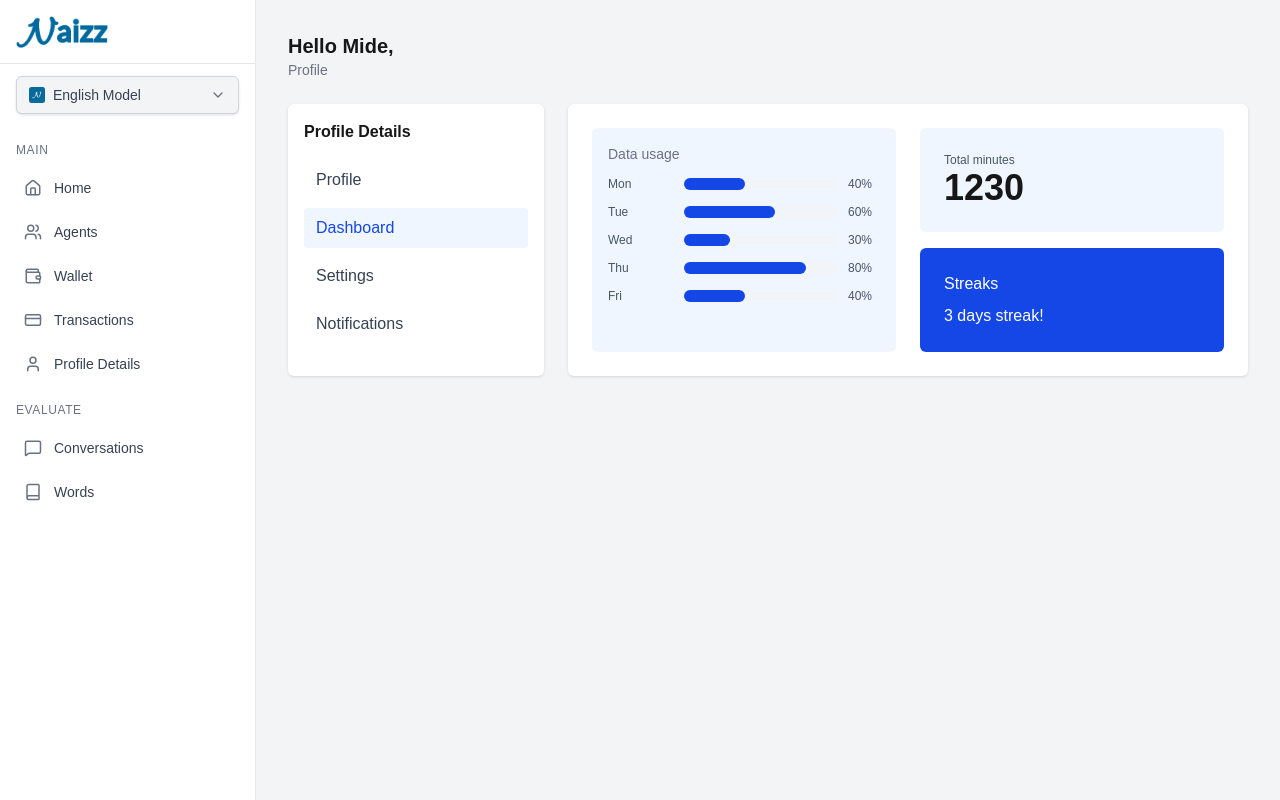
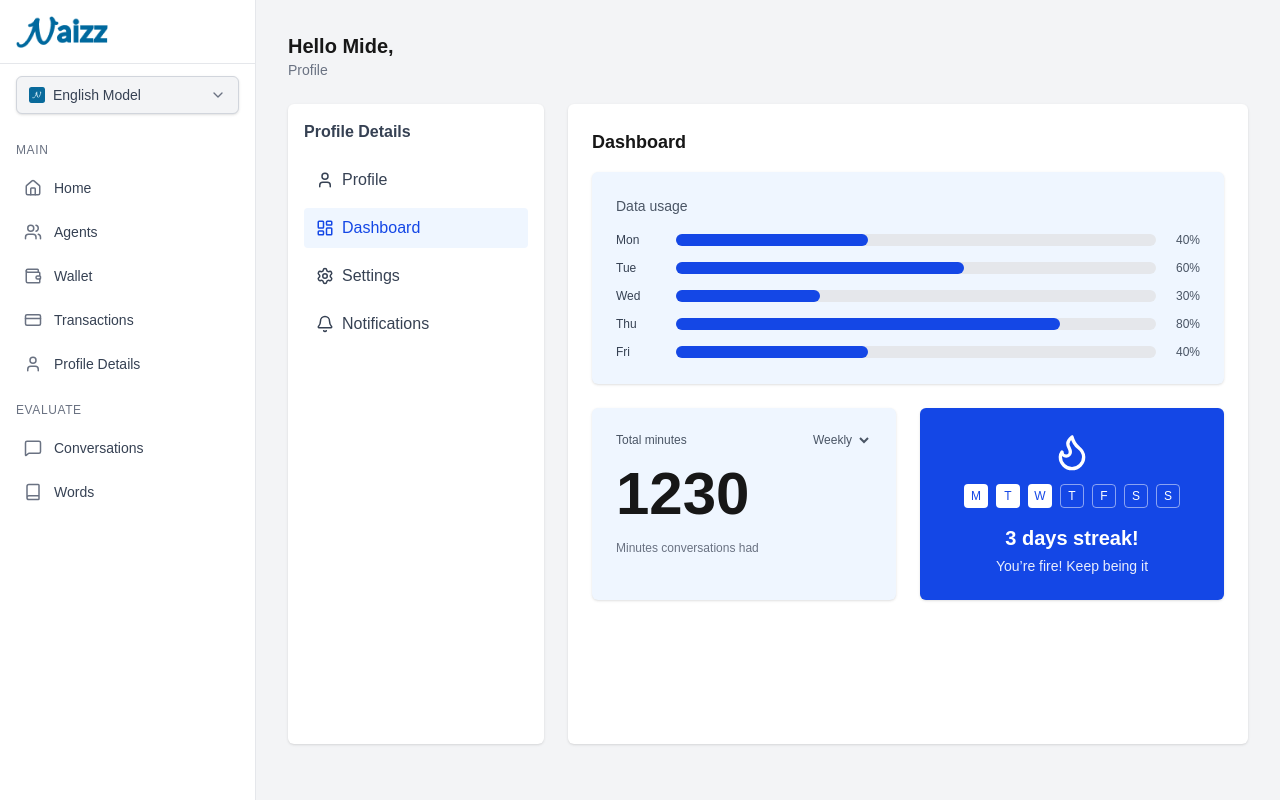
Before and after one commit to Laouroujennifer/naizz-project, a Next.js app: page /dashbord/profile/dashboard in a window 1280 px wide. Built offline with nearby package versions, Linux system fonts and the light colour scheme.

Commit message:
optimisation

```diff
--- a/app/dashbord/profile/dashboard/page.tsx
+++ b/app/dashbord/profile/dashboard/page.tsx
@@ -2,40 +2,83 @@
 import React from "react";
 import DashboardLayout from "@/components/DashboardLayout";
 import ProfileLayout from "@/components/Profile/ProfileLayout";
+import { Flame } from "lucide-react";
 
 export default function ProfileDashboard() {
   return (
     <DashboardLayout>
+      {/* Header */}
       <h1 className="text-xl font-semibold">Hello Mide,</h1>
       <p className="text-sm text-gray-500 mb-6">Profile</p>
 
       <ProfileLayout section="dashboard">
-        <div>
+        {/* Titre au-dessus */}
+        <h2 className="text-lg font-semibold mb-4">Dashboard</h2>
+
+        <div className="space-y-6">
+          {/* Data usage full width en haut */}
+          <div className="bg-blue-50 p-6 rounded-md shadow-sm">
+            <div className="text-sm text-gray-600 mb-4 font-medium">
+              Data usage
+            </div>
+            <div className="space-y-3">
+              {["Mon","Tue","Wed","Thu","Fri"].map((d,i)=>(
+                <div key={d} className="flex items-center gap-3">
+                  <div className="w-12 text-xs text-gray-700">{d}</div>
+                  <div className="h-3 bg-gray-200 flex-1 rounded-md relative">
+                    <div
+                      className="absolute left-0 top-0 h-3 rounded-md bg-blue-700"
+                      style={{width: `${[40,60,30,80,40][i]}%`}}
+                    />
+                  </div>
+                  <div className="w-8 text-xs text-gray-600 text-right">
+                    {[40,60,30,80,40][i]}%
+                  </div>
+                </div>
+              ))}
+            </div>
+          </div>
+
+          {/* Deux cartes en bas */}
           <div className="grid grid-cols-1 md:grid-cols-2 gap-6">
-            <div className="bg-blue-50 p-4 rounded-md">
-              <div className="text-sm text-gray-500">Data usage</div>
-              {/* small bars (placeholder) */}
-              <div className="mt-3 space-y-3">
-                {["Mon","Tue","Wed","Thu","Fri"].map((d,i)=>(
-                  <div key={d} className="flex items-center gap-3">
-                    <div className="w-16 text-xs text-gray-600">{d}</div>
-                    <div className="h-3 bg-slate-100 flex-1 rounded-md relative">
-                      <div className="absolute left-0 top-0 h-3 rounded-md bg-blue-700" style={{width: `${[40,60,30,80,40][i]}%`}}/>
-                    </div>
-                    <div className="w-8 text-xs text-gray-600">{[40,60,30,80,40][i]}%</div>
+            {/* Total minutes */}
+            <div className="bg-blue-50 p-6 rounded-md shadow-sm flex flex-col gap-4">
+              <div className="flex items-center justify-between">
+                <div className="text-xs text-gray-600">Total minutes</div>
+                <select className="text-xs text-gray-600 bg-transparent focus:outline-none">
+                  <option>Weekly</option>
+                  <option>Monthly</option>
+                </select>
+              </div>
+              <div className="text-6xl font-extrabold">1230</div>
+              <div className="text-xs text-gray-500">
+                Minutes conversations had
+              </div>
+            </div>
+
+            {/* Streaks */}
+            <div className="bg-blue-700 text-white p-6 rounded-md shadow-sm flex flex-col items-center text-center">
+              {/* Flamme au centre */}
+              <Flame size={40} className="mb-3" />
+
+              {/* Jours de la semaine */}
+              <div className="flex gap-2 text-xs mb-4">
+                {["M","T","W","T","F","S","S"].map((d, i) => (
+                  <div
+                    key={i}
+                    className={`w-6 h-6 flex items-center justify-center rounded ${
+                      i < 3 ? "bg-white text-blue-700" : "border border-white/50"
+                    }`}
+                  >
+                    {d}
                   </div>
                 ))}
               </div>
-            </div>
 
-            <div className="space-y-4">
-              <div className="bg-blue-50 p-6 rounded-md">
-                <div className="text-xs text-gray-600">Total minutes</div>
-                <div className="text-4xl font-extrabold">1230</div>
-              </div>
-              <div className="bg-blue-700 text-white p-6 rounded-md">
-                <div>Streaks</div>
-                <div className="mt-2">3 days streak!</div>
+              {/* Texte principal */}
+              <div className="text-xl font-semibold mb-1">3 days streak!</div>
+              <div className="text-sm opacity-90">
+                You’re fire! Keep being it
               </div>
             </div>
           </div>
--- a/app/dashbord/profile/page.tsx
+++ b/app/dashbord/profile/page.tsx
@@ -6,16 +6,47 @@ import ProfileLayout from "@/components/Profile/ProfileLayout";
 export default function ProfilePage() {
   return (
     <DashboardLayout>
+      {/* Header */}
       <h1 className="text-xl font-semibold">Hello Mide,</h1>
       <p className="text-sm text-gray-500 mb-6">Profile</p>
 
       <ProfileLayout section="profile">
-        <div className="flex items-center gap-8">
-          <div className="w-28 h-28 bg-gray-100 rounded-md flex items-center justify-center text-4xl font-bold">PE</div>
-          <div>
-            <div className="font-semibold">Free user <button className="ml-3 px-3 py-1 bg-blue-600 text-white rounded-sm">Upgrade</button></div>
-            <div className="text-sm text-gray-600 mt-2">Email address<p className="font-medium">pasezeh@gmail.com</p></div>
-            <div className="text-sm text-red-500 mt-4 cursor-pointer">Delete account</div>
+        {/* Titre au-dessus de la carte */}
+        <h2 className="text-lg font-semibold mb-4">Profile</h2>
+
+        {/* Carte PE fixe */}
+        <div className="bg-gray-50 border border-gray-200 rounded-md p-8 w-[732px] h-[561px] mx-auto shadow-sm flex flex-col">
+          {/* PE centré en haut */}
+          <div className="flex justify-center">
+            <div className="text-6xl font-bold text-gray-800">PE</div>
+          </div>
+
+          {/* Trait séparateur */}
+          <hr className="my-8 border-gray-300" />
+
+          {/* Contenu infos */}
+          <div className="flex flex-col flex-1 justify-between">
+            {/* Bloc infos */}
+            <div className="space-y-6">
+              {/* Ligne Free user + Upgrade */}
+              <div className="flex items-center justify-between">
+                <span className="font-semibold text-lg">Free user</span>
+                <button className="px-4 py-2 bg-blue-600 hover:bg-blue-700 text-white rounded-sm text-sm shadow-sm">
+                  Upgrade
+                </button>
+              </div>
+
+              {/* Ligne Email + adresse poussée à droite */}
+              <div className="flex items-center justify-between text-sm text-gray-600">
+                <span>Email address</span>
+                <p className="font-medium">pasezeh@gmail.com</p>
+              </div>
+
+              {/* Delete account */}
+              <div className="text-sm text-red-500 cursor-pointer hover:text-red-700 font-medium">
+                Delete account
+              </div>
+            </div>
           </div>
         </div>
       </ProfileLayout>
--- a/components/Profile/ProfileLayout.tsx
+++ b/components/Profile/ProfileLayout.tsx
@@ -1,31 +1,47 @@
 "use client";
 import React from "react";
 import Link from "next/link";
+import { User, LayoutDashboard, Settings, Bell } from "lucide-react";
 
 type Props = { children: React.ReactNode; section?: string };
 
-export default function ProfileLayout({ children, section="profile" }: Props) {
+export default function ProfileLayout({ children, section = "profile" }: Props) {
   const items = [
-    { key: "profile", label: "Profile", href: "/dashboard/profile" },
-    { key: "dashboard", label: "Dashboard", href: "/dashbord/profile/dashboard" },
-    { key: "settings", label: "Settings", href: "/dashbord/profile/settings" },
-    { key: "notifications", label: "Notifications", href: "/dashbord/profile/notifications" },
+    { key: "profile", label: "Profile", href: "/dashbord/profile", icon: User },
+    { key: "dashboard", label: "Dashboard", href: "/dashbord/profile/dashboard", icon: LayoutDashboard },
+    { key: "settings", label: "Settings", href: "/dashbord/profile/settings", icon: Settings },
+    { key: "notifications", label: "Notifications", href: "/dashbord/profile/notifications", icon: Bell },
   ];
+
   return (
-    <div className="flex gap-6">
-      <aside className="w-64 bg-white rounded-md shadow-sm p-4">
-        <div className="mb-4 font-semibold">Profile Details</div>
+    <div className="flex gap-6 items-stretch min-h-[80vh]">
+      {/* Sidebar */}
+      <aside className="w-64 bg-white rounded-md shadow-sm p-4 flex flex-col">
+        <div className="mb-4 font-semibold text-gray-700">Profile Details</div>
         <nav className="space-y-2">
-          {items.map(i => (
-            <Link key={i.key} href={i.href} className={`block py-2 px-3 rounded ${section===i.key ? "bg-blue-50 text-blue-700" : "text-gray-700"}`}>
-              {i.label}
-            </Link>
-          ))}
+          {items.map((i) => {
+            const Icon = i.icon;
+            return (
+              <Link
+                key={i.key}
+                href={i.href}
+                className={`flex items-center gap-2 py-2 px-3 rounded transition ${
+                  section === i.key
+                    ? "bg-blue-50 text-blue-700 font-medium"
+                    : "text-gray-700 hover:bg-gray-50"
+                }`}
+              >
+                <Icon size={18} />
+                {i.label}
+              </Link>
+            );
+          })}
         </nav>
       </aside>
 
-      <main className="flex-1">
-        <div className="bg-white rounded-md shadow-sm p-6">
+      {/* Main Content */}
+      <main className="flex-1 flex">
+        <div className="bg-white rounded-md shadow-sm p-6 flex-1">
           {children}
         </div>
       </main>
```
